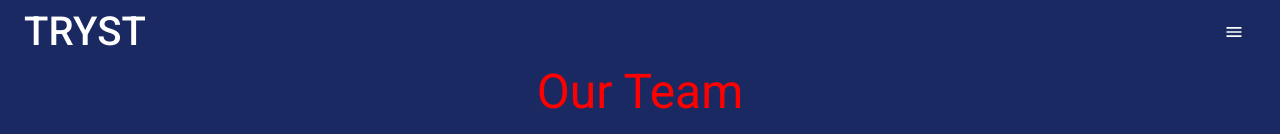
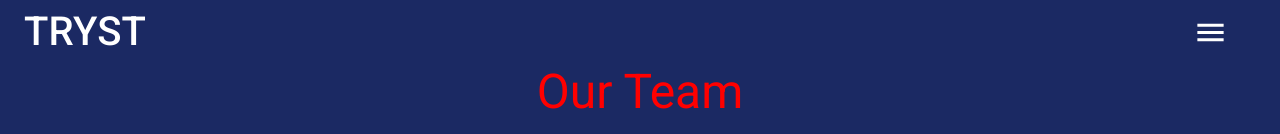
Before and after one commit to anag004/tryst-frontend, a React (Create React App) app: page /team in a window 1280 px wide. Shown: the top 134 px of the page. Built offline with nearby package versions, Linux system fonts and the light colour scheme.

Commit message:
Animate the menu button with the NavBar

```diff
--- /dev/null
+++ b/src/NavBarMenuButton.js
@@ -0,0 +1,57 @@
+import React from 'react';
+import IconButton from '@material-ui/core/IconButton';
+import MenuIcon from '@material-ui/icons/Menu';
+import useScrollTrigger from '@material-ui/core/useScrollTrigger';
+import useMediaQuery from '@material-ui/core/useMediaQuery';
+import { makeStyles } from "@material-ui/core/styles";
+
+const largeButtonStyle = makeStyles(theme => ({
+    root: {
+        transition: 'all 0.5s',
+        color: theme.palette.getContrastText(theme.palette.primary.dark),
+        marginRight: theme.spacing(2),
+    },
+  }));
+
+const smallButtonStyle = makeStyles(theme => ({
+    root: {
+        transition: 'all 0.5s',
+        color: theme.palette.getContrastText(theme.palette.primary.dark),
+        marginRight: theme.spacing(1),
+        // transform: 'scale(0.7)'
+    },
+}));
+
+export default function NavBarMenuButton(props) {
+    const {...others} = props;
+    const classesLarge = largeButtonStyle();
+    const classesSmall = smallButtonStyle();
+    const trigger = useScrollTrigger();
+    const largeScreen = useMediaQuery('(min-width:600px)');
+
+    if (!trigger && largeScreen) {
+        return (
+            <IconButton
+                classes={classesLarge}
+                color="inherit"
+                aria-label="open drawer"
+                edge="start"
+                {...others}
+            >
+                <MenuIcon fontSize="large"/>
+            </IconButton>
+        );
+    } else {
+        return (
+            <IconButton
+                classes={classesSmall}
+                color="inherit"
+                aria-label="open drawer"
+                edge="start"
+                {...others}
+            >
+                <MenuIcon fontSize="small"/>
+            </IconButton>
+        );
+    }
+}
--- a/src/TopNavBar.js
+++ b/src/TopNavBar.js
@@ -10,8 +10,8 @@ import NavBarButton from './NavBarButton';
 import EventDropDown from './EventDropDown';
 import { Link } from "react-router-dom";
 import NavDrawer from './NavDrawer';
-import IconButton from '@material-ui/core/IconButton';
-import MenuIcon from '@material-ui/icons/Menu';
+import NavBarMenuButton from './NavBarMenuButton';
+
 
 function ScaleOnScroll(props) {
     const { children, initialSize, finalSize } = props;
@@ -118,14 +118,7 @@ function NavBar(props) {
                                         TRYST
                                     </ScaleOnScroll>
                             </Typography>
-                            <IconButton
-                                color="inherit"
-                                aria-label="open drawer"
-                                onClick={toggleDrawer}
-                                edge="start"
-                            >
-                                <MenuIcon fontSize="small"/>
-                            </IconButton>
+                            <NavBarMenuButton onClick={toggleDrawer}/>
                             {/* <Link to="/home" className={classes.link}>
                                 <NavBarButton>Home</NavBarButton>
                             </Link>
```
